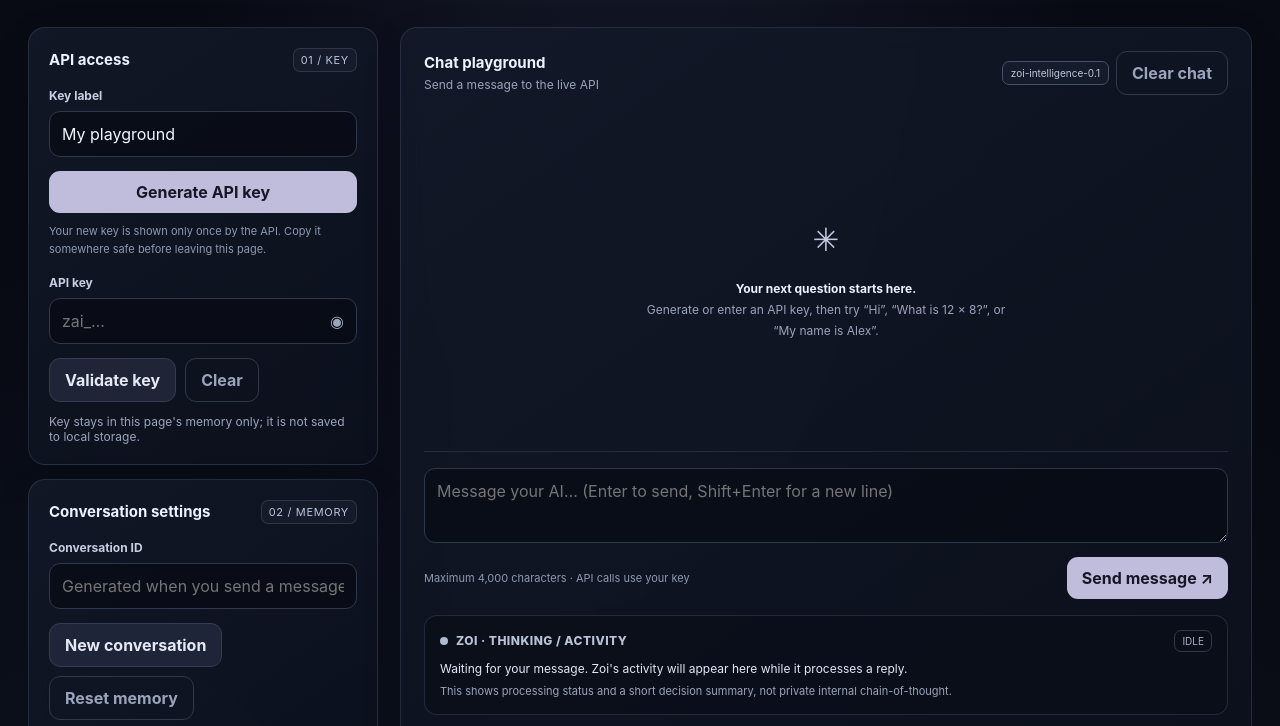
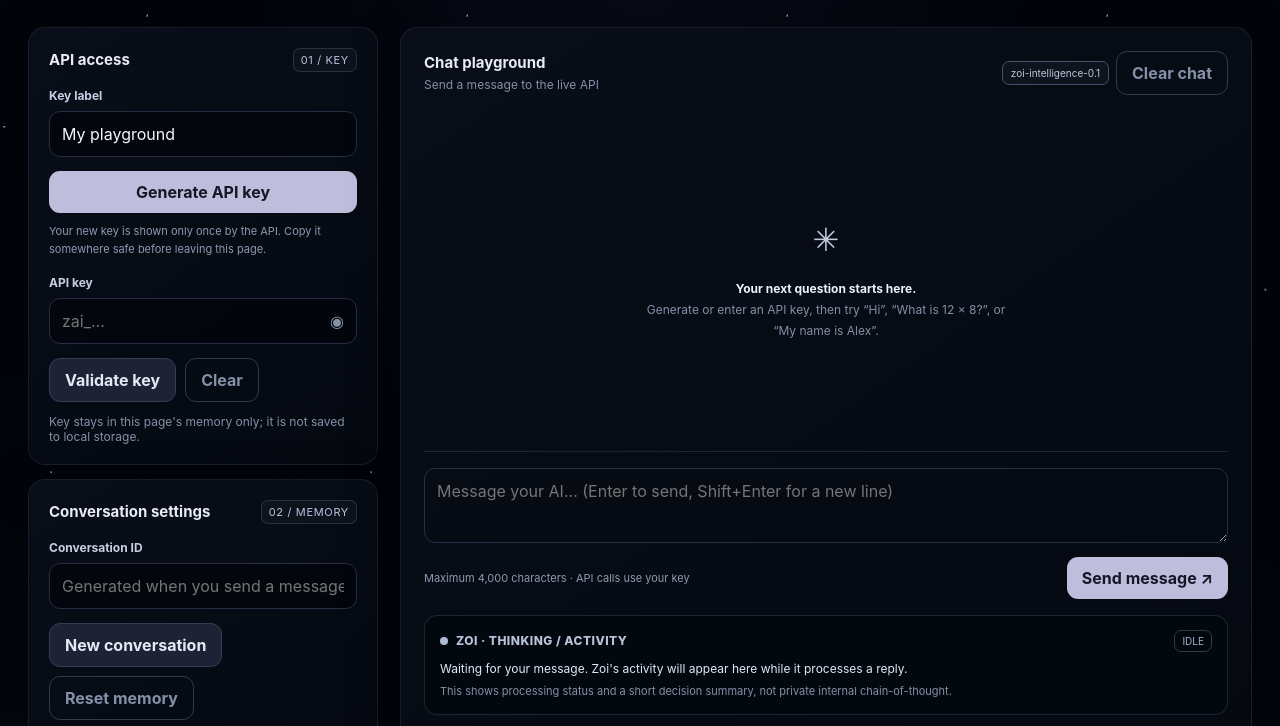
Before and after one commit to WebsiteDevelopmentStudios/Discord-chatbot-plugin, a website: page public/index.html in a window 1280 px wide. Shown: the part 327-1053 px from the top of the page. Drawn offline with Linux system fonts and the light colour scheme; no server answers.

Commit message:
Make the space background darker and bring visible stars above the page background

```diff
--- a/public/index.html
+++ b/public/index.html
@@ -64,6 +64,84 @@ input:focus,textarea:focus{border-color:#a3a5c8;box-shadow:0 0 0 3px #a3a5c815}
 @media(max-width:900px){.layout{grid-template-columns:1fr}.stack{grid-template-columns:repeat(2,minmax(0,1fr));align-items:start}.chat-panel{min-height:540px}.chat-log{max-height:none}.wrap{padding:22px 18px 36px}.top{margin-bottom:32px}}
 @media(max-width:620px){.stack{grid-template-columns:1fr}.top{align-items:flex-start;flex-direction:column;gap:14px}.wrap{padding:18px 13px 28px}.hero{margin-bottom:23px}.hero h2{font-size:clamp(34px,10vw,48px)}.hero p{font-size:13px}.panel{padding:16px}.chat-panel{padding:16px;min-height:520px}.chat-tools{flex-wrap:wrap}.composer-bottom{align-items:stretch;flex-direction:column}.composer-bottom button{width:100%}.row{align-items:stretch;flex-direction:column}.row button{width:100%}.shooting-stars span{width:80px}}
 @media(prefers-reduced-motion:reduce){*,*:before,*:after{scroll-behavior:auto!important;animation-duration:.01ms!important;animation-iteration-count:1!important;transition:none!important}}
+
+/* Deep-space pass: keep the starfield above the page background and below the UI. */
+:root{
+  color:#e7ebf7;
+  --muted:#8490a8;
+  --line:#1a2233;
+  --panel:#090e19;
+  --accent:#aeb8d5;
+  --cyan:#a8bdcf;
+}
+html,body{background:#02040a}
+body{
+  position:relative;
+  background:
+    radial-gradient(ellipse at 50% -18%,rgba(38,48,81,.24),transparent 48%),
+    radial-gradient(ellipse at 4% 62%,rgba(19,32,55,.12),transparent 34%),
+    radial-gradient(ellipse at 95% 75%,rgba(27,22,48,.10),transparent 35%),
+    #02040a;
+}
+body:before{
+  z-index:0;
+  opacity:.82;
+  background-image:
+    radial-gradient(1px 1px at 7% 13%,rgba(232,239,255,.92) 98%,transparent),
+    radial-gradient(1px 1px at 17% 49%,rgba(183,202,238,.8) 98%,transparent),
+    radial-gradient(1.5px 1.5px at 29% 81%,rgba(228,235,255,.9) 98%,transparent),
+    radial-gradient(1px 1px at 41% 22%,rgba(186,203,240,.84) 98%,transparent),
+    radial-gradient(1px 1px at 53% 61%,rgba(232,239,255,.8) 98%,transparent),
+    radial-gradient(1.5px 1.5px at 66% 37%,rgba(211,222,250,.88) 98%,transparent),
+    radial-gradient(1px 1px at 78% 12%,rgba(180,197,234,.9) 98%,transparent),
+    radial-gradient(1px 1px at 89% 72%,rgba(233,239,255,.9) 98%,transparent),
+    radial-gradient(1px 1px at 96% 31%,rgba(174,195,232,.85) 98%,transparent),
+    radial-gradient(1px 1px at 11% 91%,rgba(220,229,255,.75) 98%,transparent),
+    radial-gradient(1px 1px at 47% 94%,rgba(220,229,255,.8) 98%,transparent),
+    radial-gradient(1px 1px at 73% 88%,rgba(220,229,255,.78) 98%,transparent);
+  background-size:320px 270px,370px 310px,430px 360px;
+  animation:star-drift 100s linear infinite,star-twinkle 6s ease-in-out infinite alternate;
+}
+@keyframes star-drift{from{background-position:0 0,0 0,0 0}to{background-position:320px 270px,-370px 310px,430px -360px}}
+@keyframes star-twinkle{0%{opacity:.48}100%{opacity:.95}}
+.shooting-stars{z-index:0;opacity:1}
+.shooting-stars span{
+  top:-4%;
+  width:150px;
+  height:1.5px;
+  opacity:0;
+  background:linear-gradient(90deg,transparent,rgba(179,202,244,.18) 12%,rgba(204,219,255,.92) 82%,transparent);
+  filter:drop-shadow(0 0 3px rgba(160,190,244,.48));
+  animation:shoot var(--duration) linear var(--delay) infinite;
+}
+.shooting-stars span:after{
+  right:15px;top:-1px;width:3px;height:3px;
+  background:#f0f4ff;
+  box-shadow:0 0 8px 2px rgba(195,215,255,.62);
+}
+@keyframes shoot{
+  0%,48%{opacity:0;transform:translate3d(0,0,0) rotate(32deg)}
+  50%{opacity:.95}
+  59%{opacity:0;transform:translate3d(48vw,65vh,0) rotate(32deg)}
+  100%{opacity:0;transform:translate3d(48vw,65vh,0) rotate(32deg)}
+}
+.wrap{position:relative;z-index:1}
+.panel{
+  background:linear-gradient(145deg,rgba(9,14,25,.94),rgba(5,9,17,.96));
+  border-color:rgba(92,108,140,.19);
+  box-shadow:0 18px 55px rgba(0,0,0,.28);
+}
+.status{background:rgba(4,7,13,.78);border-color:#20283a}
+input,textarea{background:rgba(3,6,12,.92);border-color:#252e42}
+.chat-log .bubble.assistant{background:rgba(9,14,24,.94)}
+.thinking-box{background:rgba(4,8,15,.9)}
+.json{background:#03060c}
+.train-progress{background:#03060c;border-color:#222b3d}
+.footer{color:#69758c;border-top-color:rgba(92,108,140,.14)}
+@media(prefers-reduced-motion:reduce){
+  body:before{animation:none}
+  .shooting-stars span{animation:none;display:none}
+}
 
 </style>
 </head>
```
